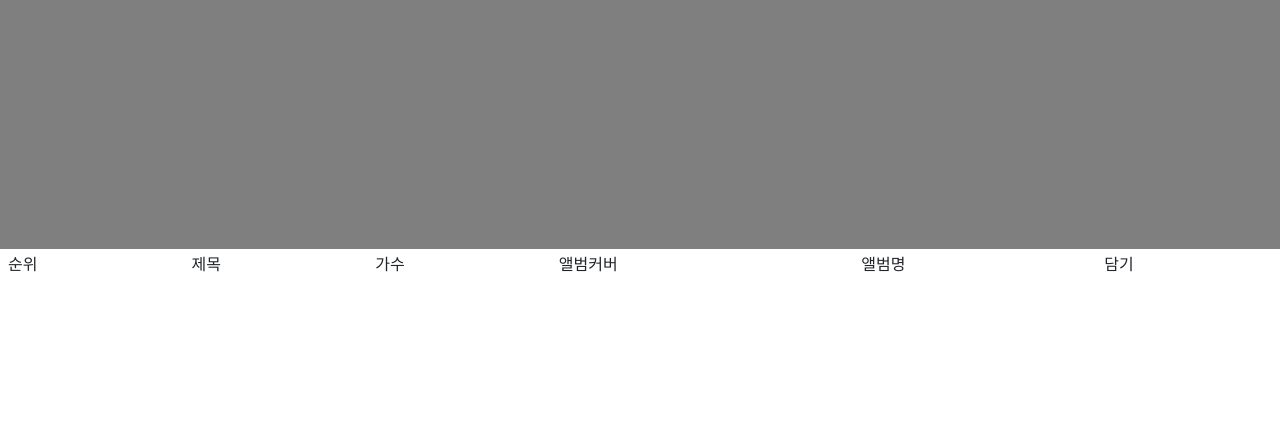
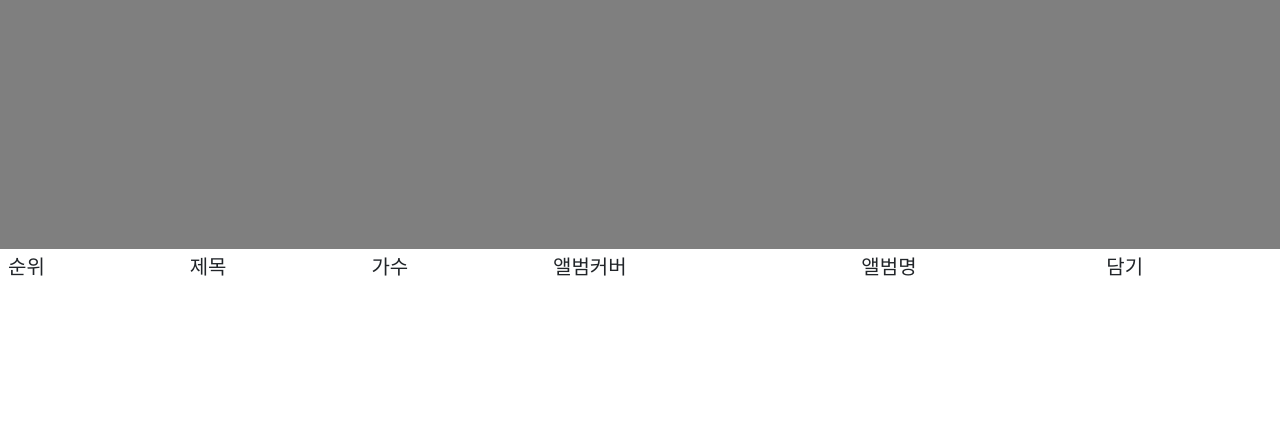
Before and after one commit to proamateur92/mini-project-team9, a Flask app: page / in a window 1280 px wide. Shown: the part 165-611 px from the top of the page. Run offline with Flask 2, Linux system fonts and the light colour scheme; data that the repository does not hold is empty; some libraries are stand-ins or nearby versions; some web fonts are replaced.

Commit message:
메인페이지 디자인 1차 커밋

```diff
--- a/main/static/css/screen/mainpage.css
+++ b/main/static/css/screen/mainpage.css
@@ -66,4 +66,28 @@
 
 .lists {
     height: 100px;
+    cursor: pointer; /*마우스 커서 모양 변환*/
 }
+
+table, th, td {
+
+  }
+  table {
+
+  }
+
+
+  th {
+    vertical-align: middle;  /*글자들 세로 줄맞추기*/
+    font-size: 20px;
+  }
+  td {
+      vertical-align: middle;
+      font-size: 30px;
+
+  }
+
+.header_list {
+
+    font-size: 20px;
+}
--- a/main/static/js/mainpage.js
+++ b/main/static/js/mainpage.js
@@ -20,14 +20,15 @@ function show_list() {
                     `
                             <tr onclick="location.href='/detail?rank=${rank}&title=${title}&singer=${singer}&album=${album}&cover=${cover}'" class="lists">
                             <th scope="row" >${rank}</th>
-                            <td >${title}</td>
+                            <td  >${title}</td>
                             <td >${singer}</td>
                             <td ><img src="${cover}"></td>
                             <td >${album}</td>
                             <td><button  type="button"  class="btn btn-outline-success" >담기</button></td>
 
                      </tr>`
-                    console.log(rows)
+
+
 
                 $('#show_list').append(temp_html)
 
--- a/main/templates/mainpage.html
+++ b/main/templates/mainpage.html
@@ -47,7 +47,7 @@
         <table class="table table-hover">
             <thead>
             <tr class="category">
-                <th scope="col">순위</th>
+                <th class="header_list"scope="col">순위</th>
                 <th scope="col">제목</th>
                 <th scope="col">가수</th>
                 <th scope="col">앨범커버</th>
```
